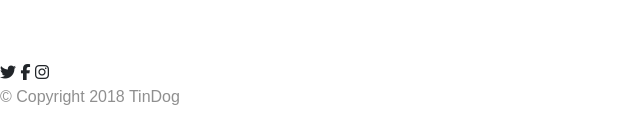
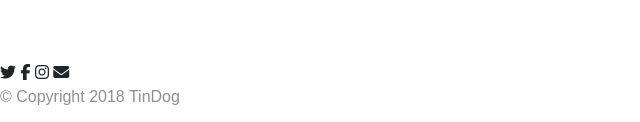
Before and after one commit to Ankangh001/Bootstrap_tindog, a plain HTML site: page index.html in a window 1280 px wide. Shown: the part 2312-2434 px from the top of the page, 0-640 px from the left. Drawn offline with nearby package versions, Linux system fonts and the light colour scheme.

Commit message:
Update index.html

```diff
--- a/index.html
+++ b/index.html
@@ -234,6 +234,7 @@
         <i class="fab fa-twitter"></i>
         <i class="fab fa-facebook-f"></i>
         <i class="fab fa-instagram"></i>
+        <i class="fas fa-envelope"></i>
 
         <p>© Copyright 2018 TinDog</p>
 
```
